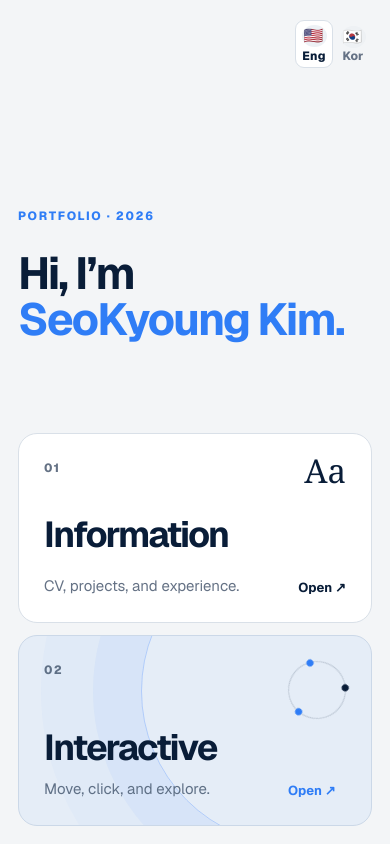
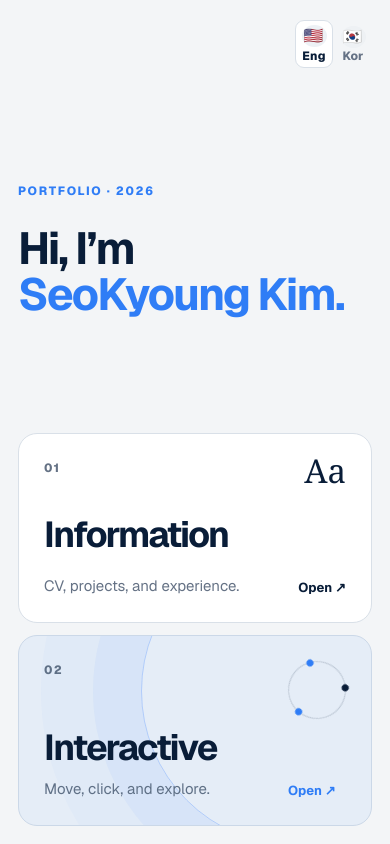
Before and after one commit to tjrud/portfolio, a Next.js app: page / in a window 390 px wide. Built offline with nearby package versions, Linux system fonts and the light colour scheme.

Commit message:
Refine home alignment and information canvas

```diff
--- a/app/globals.css
+++ b/app/globals.css
@@ -30,7 +30,7 @@ p { margin: 0; }
 /* Mode gate */
 .mode-gate { min-height: 100vh; padding: 28px 32px 32px; display: grid; grid-template-rows: auto 1fr auto; background: var(--bg); }
 .mode-gate-top { display: flex; align-items: center; justify-content: flex-end; color: var(--muted); font-size: 12px; font-weight: 750; letter-spacing: .12em; }
-.mode-gate-copy { align-self: center; padding: 70px 2vw 38px; }
+.mode-gate-copy { align-self: center; padding: 70px 2vw 38px; transform: translateY(-6vh); }
 .mode-gate-copy > p { margin-bottom: 25px; color: var(--blue); text-transform: uppercase; font-size: 12px; font-weight: 800; letter-spacing: .14em; }
 .mode-gate-copy h1 { max-width: 1100px; margin: 0; font-size: clamp(48px, 6.4vw, 94px); line-height: .98; letter-spacing: -.055em; font-weight: 650; }
 .mode-gate-copy h1 em { color: var(--blue); font: inherit; font-style: normal; }
@@ -63,7 +63,8 @@ p { margin: 0; }
 .cv-sidebar nav a { width: max-content; color: #afbed0; font-size: 15px; transition: color .2s, transform .2s; }
 .cv-sidebar nav a:hover { color: white; transform: translateX(4px); }
 .cv-side-bottom > span { color: #8ea0b7; font-family: var(--font-geist-mono), monospace; font-size: 12px; line-height: 1.6; letter-spacing: .06em; }
-.cv-document { width: min(960px, calc(100% - 72px)); min-height: 100vh; padding: 84px 82px 110px; background: white; box-shadow: 0 0 70px rgba(9,29,56,.08); }
+.cv-document { width: 100%; min-height: 100vh; padding: 84px clamp(55px, 7vw, 96px) 110px; background: white; }
+.cv-document > * { width: 100%; max-width: 960px; }
 .cv-hero { padding-bottom: 82px; border-bottom: 1px solid var(--navy); }
 .cv-hero > p { color: var(--blue); font-family: var(--font-geist-mono), monospace; font-size: 12px; font-weight: 700; letter-spacing: .11em; }
 .cv-hero h1 { margin: 26px 0 50px; font-family: Georgia, 'Times New Roman', serif; font-size: clamp(64px, 8vw, 112px); line-height: .82; letter-spacing: -.065em; font-weight: 500; }
@@ -169,7 +170,7 @@ p { margin: 0; }
 
 @media (max-width: 1050px) {
   .cv-layout { grid-template-columns: 240px minmax(0, 1fr); }
-  .cv-document { width: calc(100% - 36px); padding-inline: 55px; }
+  .cv-document { width: 100%; padding-inline: 55px; }
   .play-hero { grid-template-columns: 1fr; padding-top: 90px; }
   .constellation { width: min(620px, 88vw); }
   .play-project-grid { grid-template-columns: 1fr; }
@@ -179,7 +180,7 @@ p { margin: 0; }
 
 @media (max-width: 760px) {
   .mode-gate { padding: 20px 18px 18px; }
-  .mode-gate-copy { padding: 90px 0 42px; }
+  .mode-gate-copy { padding: 90px 0 42px; transform: translateY(-3vh); }
   .mode-gate-copy h1 { font-size: clamp(42px, 11.5vw, 58px); line-height: 1.04; letter-spacing: -.045em; }
   .mode-options { grid-template-columns: 1fr; }
   .mode-option { min-height: 190px; }
```
